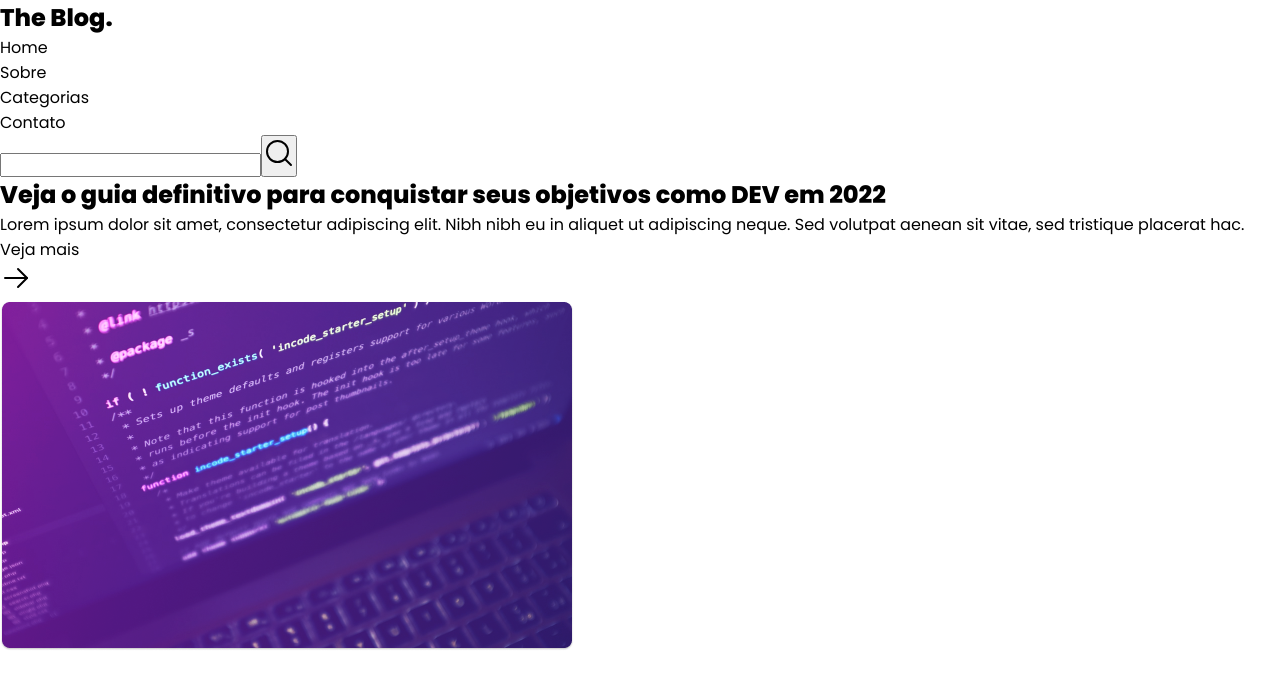
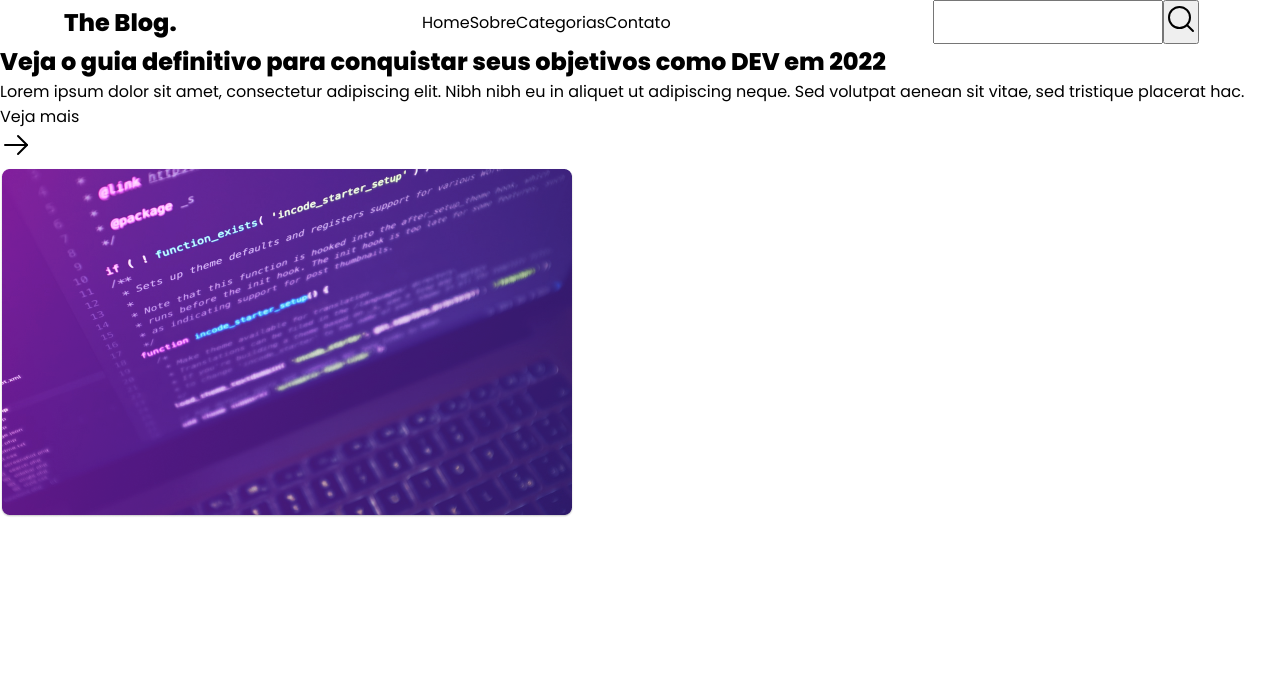
Before and after one commit to eu-pedro/RocketBlog, a React (Vite) app: page / in a window 1280 px wide. Shown: the top 688 px of the page. Built offline with nearby package versions, Linux system fonts and the light colour scheme.

Commit message:
finalizado esqueleto do header

```diff
--- a/src/App.tsx
+++ b/src/App.tsx
@@ -1,7 +1,13 @@
+import { ThemeProvider } from 'styled-components'
 import { Header } from './components/Header'
+import { DefaultTheme } from './styles/theme/default'
 
 export function App() {
-  return <Header />
+  return (
+    <ThemeProvider theme={DefaultTheme}>
+      <Header />
+    </ThemeProvider>
+  )
 }
 
 export default App
--- a/src/components/Header/index.tsx
+++ b/src/components/Header/index.tsx
@@ -1,27 +1,28 @@
 import { MagnifyingGlass, ArrowRight } from 'phosphor-react'
 import FeaturedImage from '../../images/featured-image.png'
+import * as Styles from './styles'
 
 export function Header() {
   return (
-    <section>
-      <header>
+    <Styles.Container>
+      <Styles.Header>
         <h1>The Blog.</h1>
         <nav>
-          <ul>
+          <Styles.ListContainer>
             <li>Home</li>
             <li>Sobre</li>
             <li>Categorias</li>
             <li>Contato</li>
-          </ul>
+          </Styles.ListContainer>
         </nav>
 
-        <form action="">
-          <input type="text" />
+        <Styles.FormContainer>
+          <Styles.Input type="text" />
           <button>
             <MagnifyingGlass size={32} />
           </button>
-        </form>
-      </header>
+        </Styles.FormContainer>
+      </Styles.Header>
 
       <main>
         <div>
@@ -45,6 +46,6 @@ export function Header() {
           <img src={FeaturedImage} alt="" />
         </div>
       </main>
-    </section>
+    </Styles.Container>
   )
 }
--- a/src/components/Header/styles.ts
+++ b/src/components/Header/styles.ts
@@ -0,0 +1,42 @@
+import styled from 'styled-components'
+
+export const Container = styled.section`
+  display: flex;
+  flex-direction: column;
+  /* background-color: ${(props) => props.theme['purple-bg']}; */
+`
+export const Header = styled.header`
+  width: 90%;
+  margin: 0 auto;
+
+  display: flex;
+  justify-content: space-between;
+  align-items: center;
+`
+
+export const ListContainer = styled.nav`
+  display: flex;
+  justify-content: center;
+  align-items: center;
+
+  > li {
+    list-style: none;
+  }
+`
+
+export const FormContainer = styled.div`
+  height: 2.75rem;
+  width: 300px;
+  display: flex;
+  justify-content: center;
+`
+
+export const Input = styled.input`
+  width: auto;
+  height: 100%;
+  width: 14.375rem;
+`
+export const Button = styled.button`
+  height: auto;
+  max-width: 4.375rem;
+`
```
